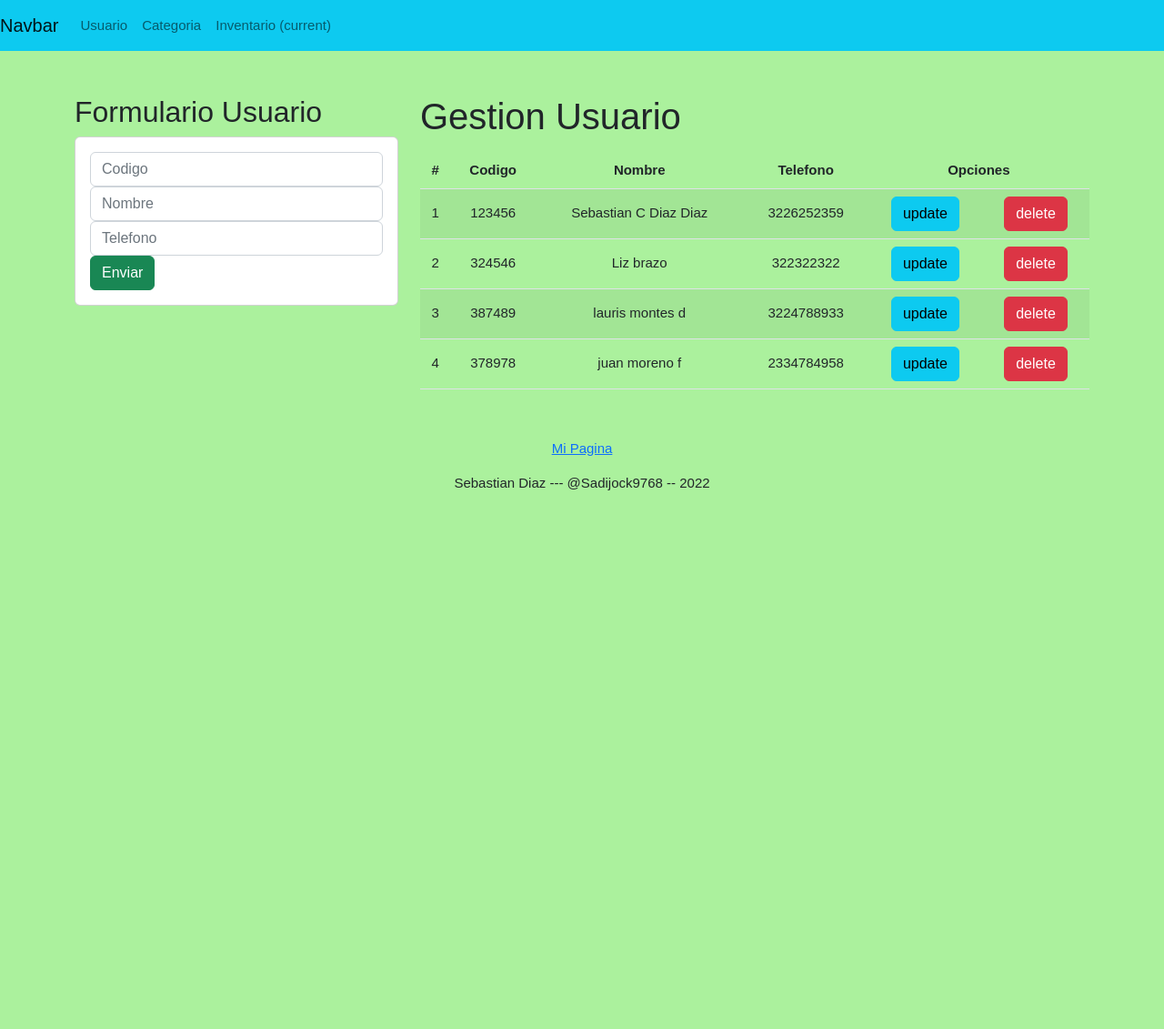
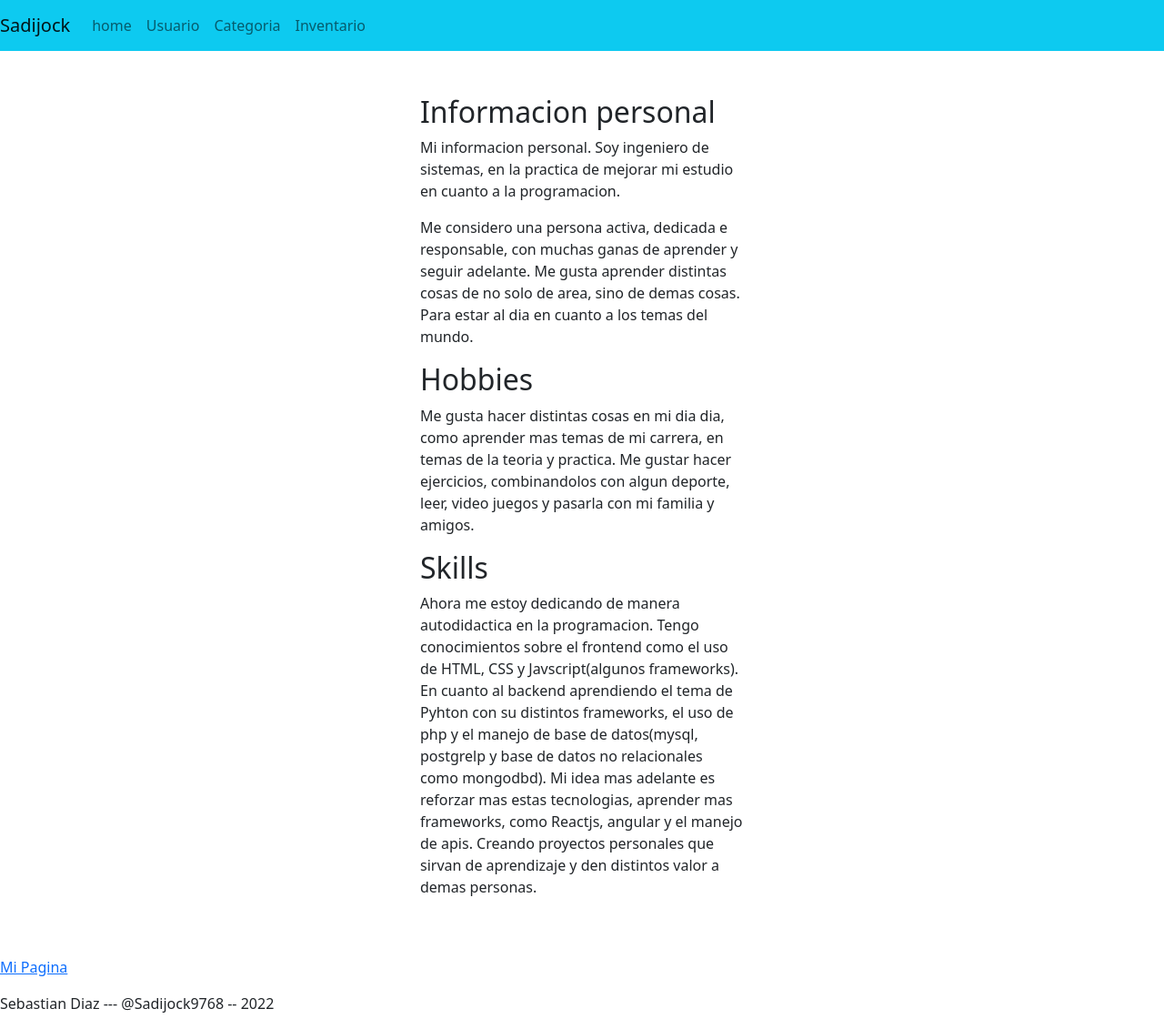
Before and after one commit to sadijock/-SistemaInventario, a Django app: page / in a window 1280 px wide. Shown: the whole page at 91% size. Before the commit the page ends 539 px from the top, so only its background shows below. Run offline with Django 4.2, Linux system fonts and the light colour scheme; data comes from the database, SQL or seed files in the repository.

Commit message:
Actualizacion del proyecto

```diff
--- a/SistemaInventario/urls.py
+++ b/SistemaInventario/urls.py
@@ -17,12 +17,13 @@ Including another URLconf
 from django.contrib import admin
 from django.urls import path
 
-from mibodega.views import Ge_inventario,  Ge_usuario, registrarInventario, Ge_categoria, registrarUsuario, registarCategoria, eliminarUsuario, edicionUsuario, editarUsuario, edicionCategoria, editarCategoria, eliminarCategoria,                           editarInventario, edicionInventario, eliminarInventario
+from mibodega.views import Ge_inventario,  Ge_usuario, home, registrarInventario, Ge_categoria, registrarUsuario, registarCategoria, eliminarUsuario, edicionUsuario, editarUsuario, edicionCategoria, editarCategoria, eliminarCategoria,editarInventario, edicionInventario, eliminarInventario, registrarCategoriafull
 # from mibodega import views
 
 urlpatterns = [
     path('admin/', admin.site.urls),
-    path('', Ge_usuario, name="index"),
+    path('', home, name="home"),
+    path('gestionUsuario/', Ge_usuario, name="index"),
 
     path('gestionInventario/', Ge_inventario, name="inventario"),
     path('registrarInventario/', registrarInventario ),
@@ -41,6 +42,7 @@ urlpatterns = [
     path('gestionCategoria/edicionCategoria/<codigo_Categoria>', edicionCategoria),
     path('editarCategoria/', editarCategoria ),
     path('gestionCategoria/eliminarCategoria/<codigo_Categoria>', eliminarCategoria),
+    path('registrarCategoriafull/', registrarCategoriafull, name="categoriafull"),
 
 
 ]
--- /dev/null
+++ b/mibodega/templates/home.html
@@ -0,0 +1,24 @@
+{% extends 'layout.html' %}
+
+{% block title%}
+    Informacion
+{% endblock %}
+
+{% block body %}
+<div class ="row">
+    <div class="col-md-4 offset-md-4">
+        <h2>Informacion personal</h2>
+        <p>Mi informacion personal. Soy ingeniero de sistemas, en la practica de mejorar mi estudio en cuanto a la programacion.</p>
+        <p>Me considero una persona activa, dedicada e responsable, con muchas ganas de aprender y seguir adelante. Me gusta aprender distintas cosas de no solo de area, sino de demas cosas. Para estar al dia en cuanto a los temas del mundo.</p>
+        <h2>Hobbies</h2>
+        <p>Me gusta hacer distintas cosas en mi dia dia, como aprender mas temas de mi carrera, en temas de la teoria y practica. Me gustar hacer ejercicios, combinandolos con algun deporte, leer, video juegos y pasarla con mi familia y amigos.
+        </p>
+        <h2>Skills</h2>
+        <p>Ahora me estoy dedicando de manera autodidactica en la programacion. Tengo conocimientos sobre el frontend como el uso de HTML, CSS y Javscript(algunos frameworks). En cuanto al backend aprendiendo el tema de Pyhton con su distintos frameworks, el uso de php y el manejo de base de datos(mysql, postgrelp y base de datos no relacionales como mongodbd). Mi idea mas adelante es reforzar mas estas tecnologias, aprender mas frameworks, como Reactjs, angular y el manejo de apis. Creando proyectos personales que sirvan de aprendizaje y den distintos valor a demas personas.
+        </p>
+
+
+    </div>
+</div>
+
+{% endblock %}
--- a/mibodega/templates/layout.html
+++ b/mibodega/templates/layout.html
@@ -15,18 +15,21 @@
     <link href="https://cdn.jsdelivr.net/npm/bootstrap@5.2.0/dist/css/bootstrap.min.css" rel="stylesheet" integrity="sha384-gH2yIJqKdNHPEq0n4Mqa/HGKIhSkIHeL5AyhkYV8i59U5AR6csBvApHHNl/vI1Bx" crossorigin="anonymous">
  <!-- Usar el fichero estatico y indicarle donde esta mi css
         con la instruccion static q viene con django-->
-    <link rel="stylesheet" text="text/css" href="{% static 'css/styles.css' %}">
+    {% comment %} <link rel="stylesheet" text="text/css" href="{% static 'css/styles.css' %}"> {% endcomment %}
 </head>
 <body>
 
 
     <nav class="navbar navbar-expand-lg navbar-light bg-info">
-        <a class="navbar-brand" href="#">Navbar</a>
+        <a class="navbar-brand" href="#">Sadijock</a>
         <button class="navbar-toggler" type="button" data-toggle="collapse" data-target="#navbarNav" aria-controls="navbarNav" aria-expanded="false" aria-label="Toggle navigation">
           <span class="navbar-toggler-icon"></span>
         </button>
         <div class="collapse navbar-collapse" id="navbarNav">
           <ul class="navbar-nav">
+            <li class="nav-item">
+              <a class="nav-link" href="{% url 'home' %}">home</a>
+          </li>
             <li class="nav-item">
                 <a class="nav-link" href="{% url 'usuario' %}">Usuario</a>
             </li>
@@ -35,12 +38,13 @@
                 <a class="nav-link" href="{% url 'categoria' %}">Categoria</a>
             </li>
 
-            <li class="nav-item active">
-              <a class="nav-link" href="{% url 'inventario' %}">Inventario <span class="sr-only">(current)</span></a>
+            <li class="nav-item ">
+              <a class="nav-link" href="{% url 'inventario' %}">Inventario</a>
             </li>
 
             {% comment %} <li class="nav-item">
               <a class="nav-link" href="#">Contacto</a>
+              <span class="sr-only">(current)</span>
             </li> {% endcomment %}
 
           </ul>
@@ -54,9 +58,7 @@
       </div>
 
 
-      <!-- JavaScript Bundle with Popper -->
-    <script src="https://cdn.jsdelivr.net/npm/bootstrap@5.2.0/dist/js/bootstrap.bundle.min.js" integrity="sha384-A3rJD856KowSb7dwlZdYEkO39Gagi7vIsF0jrRAoQmDKKtQBHUuLZ9AsSv4jD4Xa" crossorigin="anonymous"></script>
-    <script src="{% static 'js/main.js' %}"></script>
+
 
       <!-- footer -->
     <footer>
@@ -66,6 +68,8 @@
       {% endcomment %}
       <p>Sebastian Diaz --- @Sadijock9768 -- {% now "Y" %}</p>
     </footer>
-
+      <!-- JavaScript Bundle with Popper -->
+      <script src="https://cdn.jsdelivr.net/npm/bootstrap@5.2.0/dist/js/bootstrap.bundle.min.js" integrity="sha384-A3rJD856KowSb7dwlZdYEkO39Gagi7vIsF0jrRAoQmDKKtQBHUuLZ9AsSv4jD4Xa" crossorigin="anonymous"></script>
+      <script src="{% static 'js/main.js' %}"></script>
   </body>
 </html>
--- a/mibodega/views.py
+++ b/mibodega/views.py
@@ -1,7 +1,10 @@
 from django.shortcuts import redirect, render
 from .models import Categoria, Inventario, Usuario
+from  .forms import FormCategoria
 
 # Create your views here.
+def home(request):
+    return render(request, 'home.html')
 
 def Ge_inventario(request):
     inventario = Inventario.objects.all()
@@ -102,6 +105,14 @@ def registarCategoria(request):
     )
     return redirect('/gestionCategoria/')
 
+def registrarCategoriafull(request):
+    # acceder a mi obejto llamarlo
+    formulario = FormCategoria()
+    # cargo la vista,  le paso la variable formulario al form para mostrar esa propiedad
+    return render(request, 'registrarCategoriafull.html',{
+        'form': formulario
+    })
+
 
 def edicionCategoria(request, codigo_Categoria):
     # para listar los usuarios
```
Also changed, not shown: mibodega/forms.py (added, +27 -0 lines), mibodega/templates/registrarCategoriafull.html (added, +17 -0 lines).
